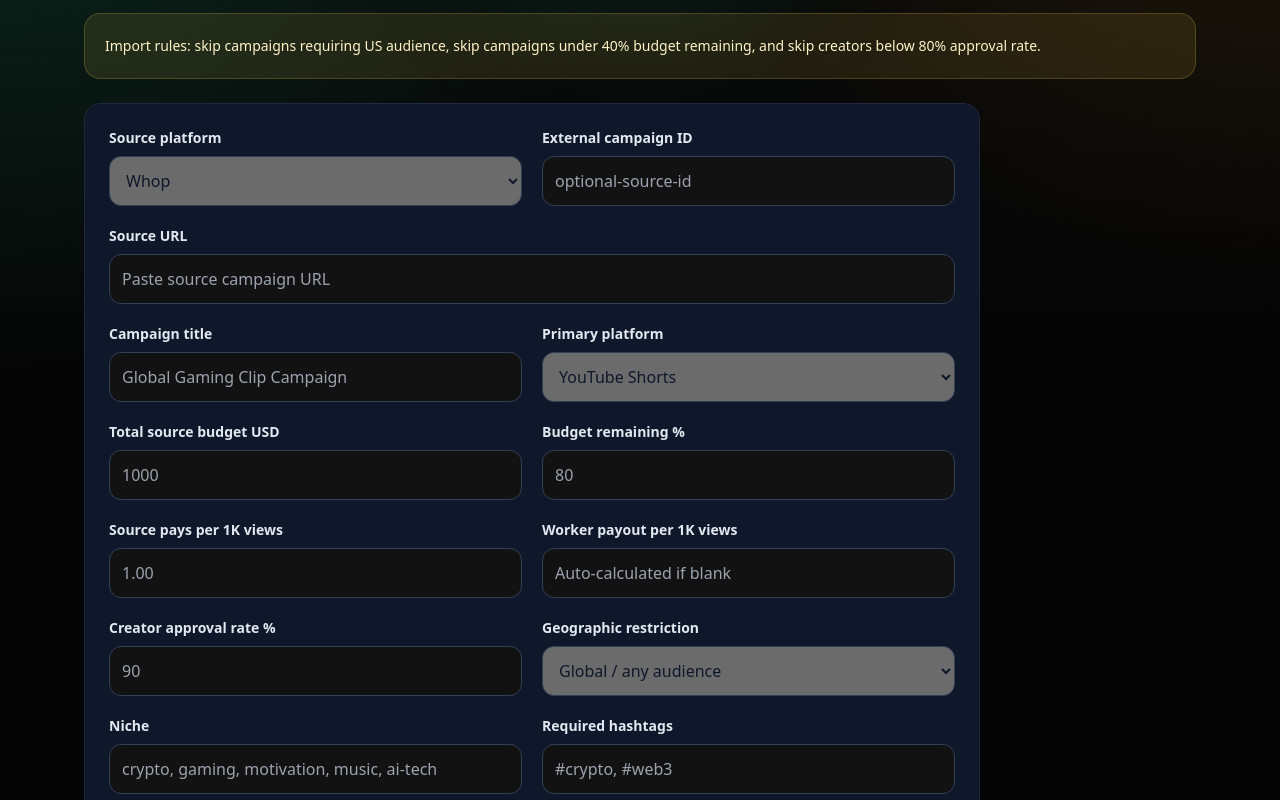
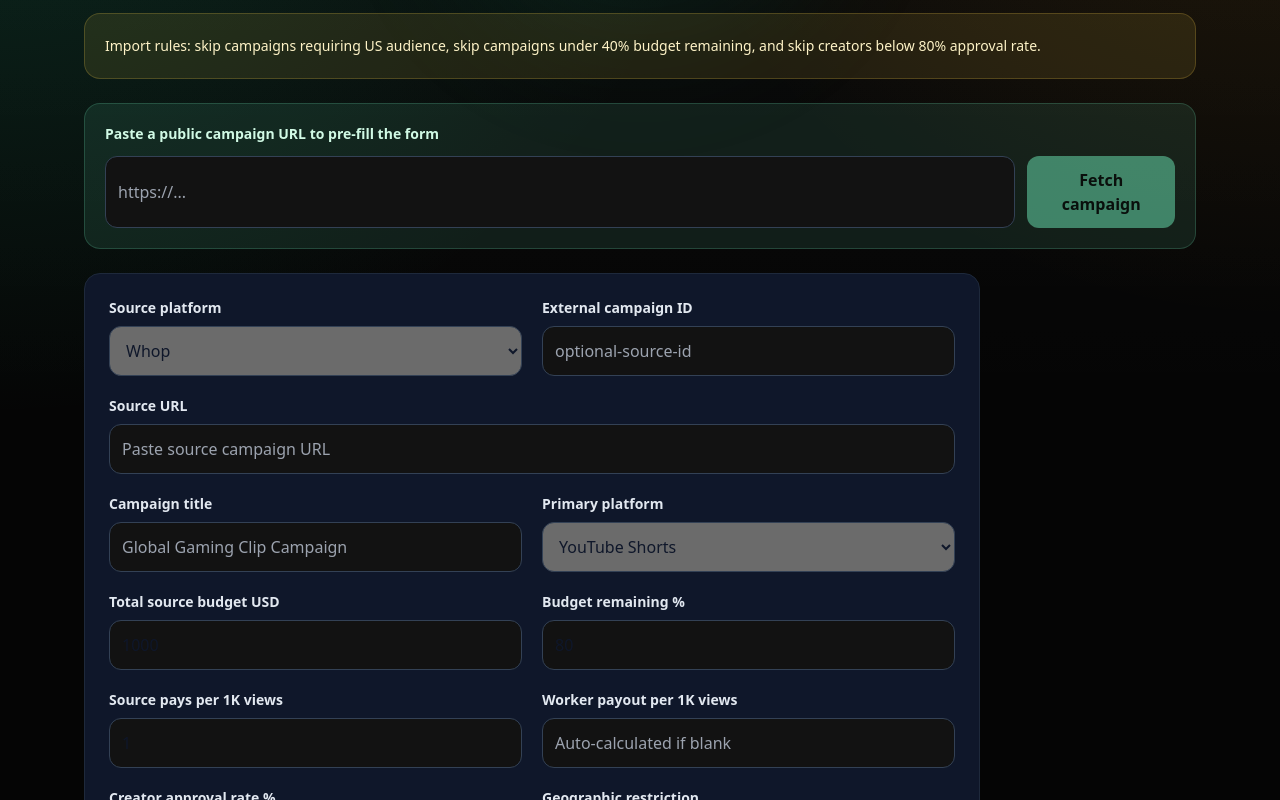
Before and after one commit to youssefalw2001/Clip-bounty-, a Next.js app: page /admin/import in a window 1280 px wide. Shown: the part 340-1140 px from the top of the page. Built offline with nearby package versions, Linux system fonts and the light colour scheme; no server answers.

Commit message:
Use client scrape prefill form on admin import page

```diff
--- a/app/admin/import/page.tsx
+++ b/app/admin/import/page.tsx
@@ -1,4 +1,4 @@
-import { importCampaignAction } from "@/app/actions";
+import { AdminImportForm } from "@/components/AdminImportForm";
 import { DashboardShell } from "@/components/DashboardShell";
 
 export const dynamic = "force-dynamic";
@@ -7,94 +7,12 @@ export default function AdminImportPage() {
   return (
     <DashboardShell
       title="Import campaign"
-      subtitle="Add Whop, Vyro, MRKTPLCE, or manual source campaigns after checking geo, budget, and approval filters."
+      subtitle="Paste a public source URL to generate a draft, then review geo, budget, approval, and payout fields before importing."
     >
       <div className="mb-6 rounded-2xl border border-amber-300/20 bg-amber-300/10 p-5 text-sm leading-6 text-amber-100">
         Import rules: skip campaigns requiring US audience, skip campaigns under 40% budget remaining, and skip creators below 80% approval rate.
       </div>
-
-      <form action={importCampaignAction} className="max-w-4xl rounded-2xl border border-slate-800 bg-slate-900 p-6">
-        <div className="grid gap-5 md:grid-cols-2">
-          <div>
-            <label className="block text-sm font-semibold text-slate-200" htmlFor="sourcePlatform">Source platform</label>
-            <select id="sourcePlatform" name="sourcePlatform" className="mt-2 w-full rounded-xl border border-slate-700 p-3" defaultValue="whop">
-              <option value="whop">Whop</option>
-              <option value="vyro">Vyro</option>
-              <option value="mrktplce">MRKTPLCE</option>
-              <option value="manual">Manual</option>
-            </select>
-          </div>
-          <div>
-            <label className="block text-sm font-semibold text-slate-200" htmlFor="externalCampaignId">External campaign ID</label>
-            <input id="externalCampaignId" name="externalCampaignId" className="mt-2 w-full rounded-xl border border-slate-700 p-3" placeholder="optional-source-id" />
-          </div>
-          <div className="md:col-span-2">
-            <label className="block text-sm font-semibold text-slate-200" htmlFor="externalUrl">Source URL</label>
-            <input id="externalUrl" name="externalUrl" required className="mt-2 w-full rounded-xl border border-slate-700 p-3" placeholder="Paste source campaign URL" />
-          </div>
-          <div>
-            <label className="block text-sm font-semibold text-slate-200" htmlFor="title">Campaign title</label>
-            <input id="title" name="title" required className="mt-2 w-full rounded-xl border border-slate-700 p-3" placeholder="Global Gaming Clip Campaign" />
-          </div>
-          <div>
-            <label className="block text-sm font-semibold text-slate-200" htmlFor="platform">Primary platform</label>
-            <select id="platform" name="platform" className="mt-2 w-full rounded-xl border border-slate-700 p-3" defaultValue="youtube">
-              <option value="youtube">YouTube Shorts</option>
-              <option value="tiktok">TikTok</option>
-              <option value="instagram">Instagram Reels</option>
-            </select>
-          </div>
-          <div>
-            <label className="block text-sm font-semibold text-slate-200" htmlFor="budgetUsd">Total source budget USD</label>
-            <input id="budgetUsd" name="budgetUsd" required type="number" min="1" step="0.01" className="mt-2 w-full rounded-xl border border-slate-700 p-3" placeholder="1000" />
-          </div>
-          <div>
-            <label className="block text-sm font-semibold text-slate-200" htmlFor="budgetPctRemaining">Budget remaining %</label>
-            <input id="budgetPctRemaining" name="budgetPctRemaining" required type="number" min="0" max="100" className="mt-2 w-full rounded-xl border border-slate-700 p-3" placeholder="80" />
-          </div>
-          <div>
-            <label className="block text-sm font-semibold text-slate-200" htmlFor="externalPayoutPer1k">Source pays per 1K views</label>
-            <input id="externalPayoutPer1k" name="externalPayoutPer1k" required type="number" min="0.01" step="0.01" className="mt-2 w-full rounded-xl border border-slate-700 p-3" placeholder="1.00" />
-          </div>
-          <div>
-            <label className="block text-sm font-semibold text-slate-200" htmlFor="ourPayoutPer1k">Worker payout per 1K views</label>
-            <input id="ourPayoutPer1k" name="ourPayoutPer1k" type="number" min="0.01" step="0.01" className="mt-2 w-full rounded-xl border border-slate-700 p-3" placeholder="Auto-calculated if blank" />
-          </div>
-          <div>
-            <label className="block text-sm font-semibold text-slate-200" htmlFor="approvalRatePct">Creator approval rate %</label>
-            <input id="approvalRatePct" name="approvalRatePct" required type="number" min="0" max="100" className="mt-2 w-full rounded-xl border border-slate-700 p-3" placeholder="90" />
-          </div>
-          <div>
-            <label className="block text-sm font-semibold text-slate-200" htmlFor="geographicRestriction">Geographic restriction</label>
-            <select id="geographicRestriction" name="geographicRestriction" className="mt-2 w-full rounded-xl border border-slate-700 p-3" defaultValue="global">
-              <option value="global">Global / any audience</option>
-              <option value="us_only">US only</option>
-              <option value="eu_only">EU only</option>
-            </select>
-          </div>
-          <div>
-            <label className="block text-sm font-semibold text-slate-200" htmlFor="niche">Niche</label>
-            <input id="niche" name="niche" className="mt-2 w-full rounded-xl border border-slate-700 p-3" placeholder="crypto, gaming, motivation, music, ai-tech" />
-          </div>
-          <div>
-            <label className="block text-sm font-semibold text-slate-200" htmlFor="requiredHashtags">Required hashtags</label>
-            <input id="requiredHashtags" name="requiredHashtags" className="mt-2 w-full rounded-xl border border-slate-700 p-3" placeholder="#crypto, #web3" />
-          </div>
-        </div>
-
-        <label className="mt-5 block text-sm font-semibold text-slate-200" htmlFor="description">Description</label>
-        <textarea id="description" name="description" rows={4} className="mt-2 w-full rounded-xl border border-slate-700 p-3" placeholder="Paste campaign description here." />
-
-        <label className="mt-5 block text-sm font-semibold text-slate-200" htmlFor="rules">Rules</label>
-        <textarea id="rules" name="rules" rows={5} className="mt-2 w-full rounded-xl border border-slate-700 p-3" placeholder="One rule per line. Include geography, approval rules, submission deadlines, and required CTA." />
-
-        <label className="mt-5 block text-sm font-semibold text-slate-200" htmlFor="sourceAssetUrls">Source asset URLs</label>
-        <textarea id="sourceAssetUrls" name="sourceAssetUrls" rows={3} className="mt-2 w-full rounded-xl border border-slate-700 p-3" placeholder="One asset URL per line" />
-
-        <button type="submit" className="mt-6 rounded-xl bg-emerald-400 px-5 py-3 font-bold text-slate-950">
-          Import qualifying campaign
-        </button>
-      </form>
+      <AdminImportForm />
     </DashboardShell>
   );
 }
```
